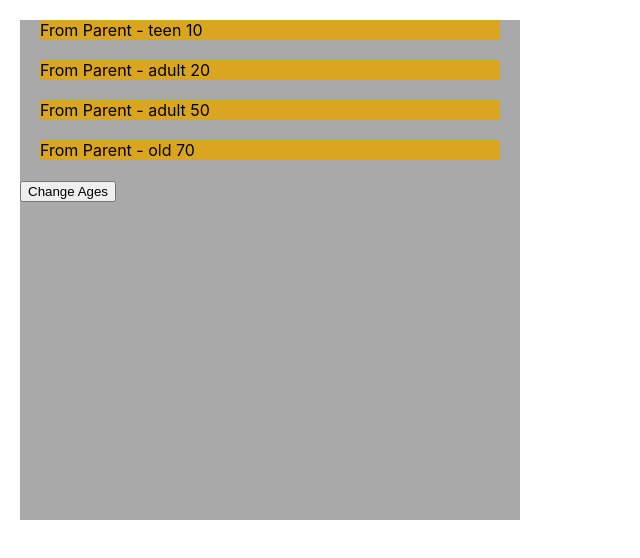
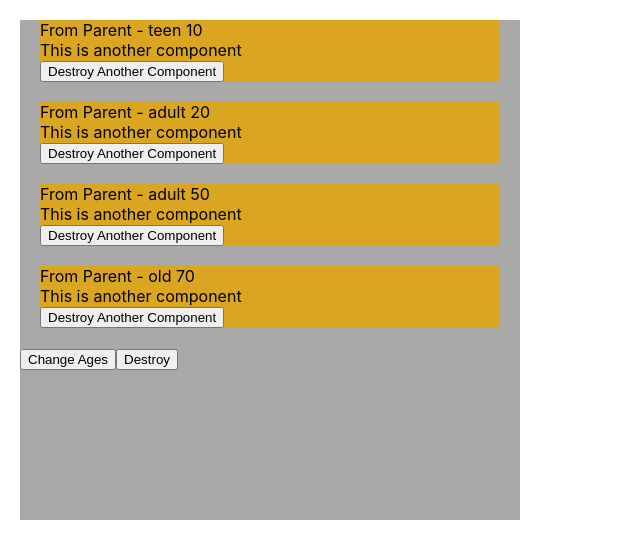
Before and after one commit to Manikandan-Pradeep/anmol_react_class, a React (Create React App) app: page / in a window 1280 px wide. Shown: the top 558 px of the page, without its empty margins (0-640 px from the left). Built offline with nearby package versions, Linux system fonts and the light colour scheme.

Commit message:
Unmounting/Error Phase complete

```diff
--- /dev/null
+++ b/src/AnotherComponent.js
@@ -0,0 +1,27 @@
+import React, { Component } from 'react'
+
+class AnotherComponent extends Component {
+
+    constructor() {
+        super()
+    }
+
+    componentDidMount() {
+        console.log('Another component Mounted')
+    }
+
+    componentWillUnmount() {
+        throw new Error('Custom error thrown')
+        // console.log('Another component Unmounted')
+    }
+
+    render () {
+        return (
+            <>
+                <div>This is another component</div>
+            </>
+        )
+    }
+}
+
+export default AnotherComponent
--- a/src/App.js
+++ b/src/App.js
@@ -1,13 +1,14 @@
 import React, { Component } from 'react';
 import './App.css';
-import Parent from './ParentComponent'
+import Child from './ParentComponent'
 
 class App extends Component {
 
   constructor(){
     super()
     this.state = {
-      ages : [10,20,50,70]
+      ages : [10,20,50,70],
+      isDestroy: false
     }
     console.log('Mounting Start App')
   }
@@ -41,16 +42,29 @@ class App extends Component {
     })
   }
 
+  destroy = () => {
+    this.setState({
+      isDestroy: !this.state.isDestroy
+    })
+  }
 
   render = () => {
     console.log('Render App')
     return (
       <div className="appContainer">
-        <Parent age={this.state.ages[0]}/>
-        <Parent age={this.state.ages[1]}/>
-        <Parent age={this.state.ages[2]}/>
-        <Parent age={this.state.ages[3]}/>
+        {
+          !this.state.isDestroy ? (
+            <>
+              <Child age={this.state.ages[0]}/>
+            </>
+          ) :
+          null
+        }
+        <Child age={this.state.ages[1]}/>
+        <Child age={this.state.ages[2]}/>
+        <Child age={this.state.ages[3]}/>
         <button onClick={this.clickHandler}>Change Ages</button>
+        <button onClick={this.destroy}>Destroy</button>
       </div>
     )
   }
--- a/src/ParentComponent.js
+++ b/src/ParentComponent.js
@@ -1,4 +1,5 @@
 import React, { Component } from 'react'
+import AnotherComponent from './AnotherComponent'
 
 class ParentComponent extends Component {
     constructor(props){
@@ -15,7 +16,9 @@ class ParentComponent extends Component {
         this.state = {
             name: '',
             age: props.age,
-            difference: false
+            difference: false,
+            isComponentCrashed: false,
+            removeAnother: false
         }
         console.log('Mounting Start Parent')
     }
@@ -49,9 +52,9 @@ class ParentComponent extends Component {
 
     componentDidMount() {
         console.log('Mounting Parent Done')
-        this.setState({
-            name: 'Anmol'
-        })
+        // this.setState({
+        //     name: 'Anmol'
+        // })
     }
 
     componentDidUpdate(prop, state, snapshot) {
@@ -62,12 +65,38 @@ class ParentComponent extends Component {
         }
     }
 
+    componentWillUnmount() {
+        console.log('Unmounting')
+    }
+
+    componentDidCatch() {
+        console.log('Catch')
+    }
+
+    static getDerivedStateFromError() {
+        return {
+            isComponentCrashed : true
+        }
+    }
+
+    destroyAnotherComponent = () => {
+        this.setState({
+            removeAnother: true
+        })
+    }
+
     render() {
         console.log('Render Parent')
-        return (
+        return this.state.isComponentCrashed ? (
+            <div>
+                Sorry! This component was crashed!
+            </div>
+        ) : (
             <div className="parentContainer">
                 From Parent - {this.state.name} {this.props.age}
                 {this.state.difference ? <div>OverDifference</div> : null}
+                {this.state.removeAnother ? null : <AnotherComponent/>}
+                <button onClick={this.destroyAnotherComponent}>Destroy Another Component</button>
             </div>
         )
     }
```
Also changed, not shown: src/notes.txt.
